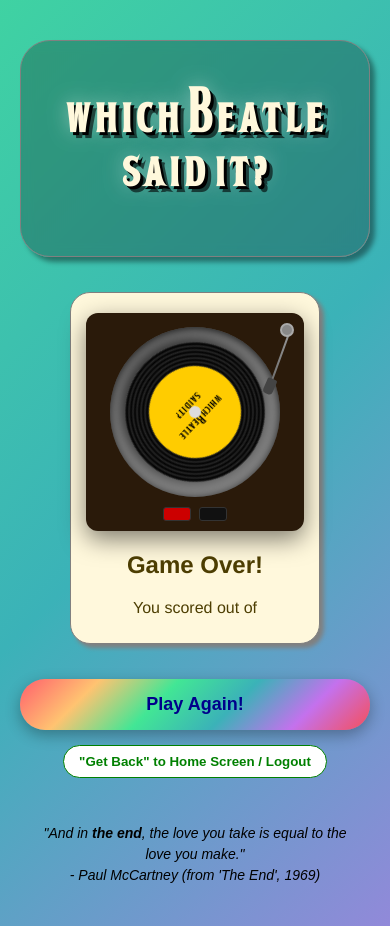
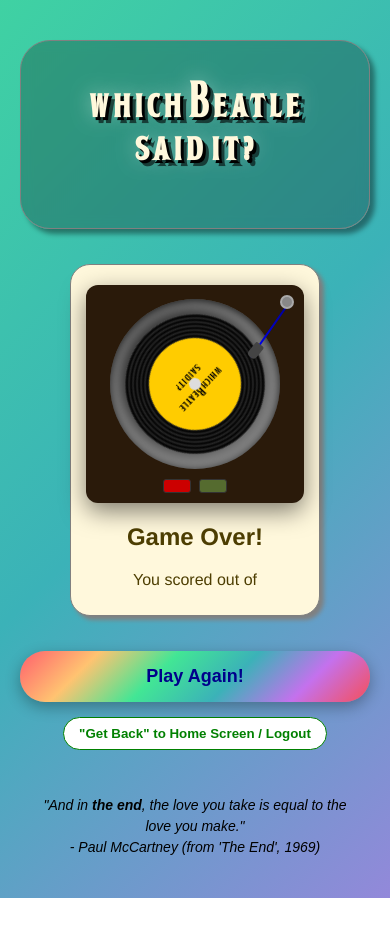
Before and after one commit to topmiljm/which-beatle-said-it, a React (Create React App) app: page /result in a window 390 px wide. After the commit the page ends 898 px from the top, so only its background shows below. Built offline with nearby package versions, Linux system fonts and the light colour scheme.

Commit message:
title styling; pivot arm rotate on record player styling

```diff
--- a/src/App.css
+++ b/src/App.css
@@ -79,7 +79,7 @@
 
 .beatles-title-welcome {
   font-family: 'Bootle', sans-serif;
-  font-size: 4.5rem;
+  font-size: 3.5rem;
   letter-spacing: 3px;
   margin: 0;
   color: black;
@@ -535,9 +535,9 @@
   right: 16px;
   width: 3px;
   height: 100px;
-  background: linear-gradient(to bottom, #999, #666);
+  background: linear-gradient(to bottom, darkblue, blue);
   transform-origin: top center;
-  transform: rotate(20deg);
+  transform: rotate(35deg);
   border-radius: 2px;
   z-index: 9;
 }
@@ -564,7 +564,7 @@
 .speed-btn {
   width: 26px;
   height: 12px;
-  background: #111;
+  background: darkolivegreen;
   border-radius: 3px;
   border: 1px solid #333;
 }
@@ -702,7 +702,7 @@
   }
 
   .beatles-title-welcome {
-    font-size: 2.5rem;
+    font-size: 3.5rem;
     letter-spacing: 2px;
   }
 
@@ -731,7 +731,7 @@
   }
 
   .beatles-title {
-    font-size: 2.5rem;
+    font-size: 2rem;
     letter-spacing: 2px;
   }
 
```
